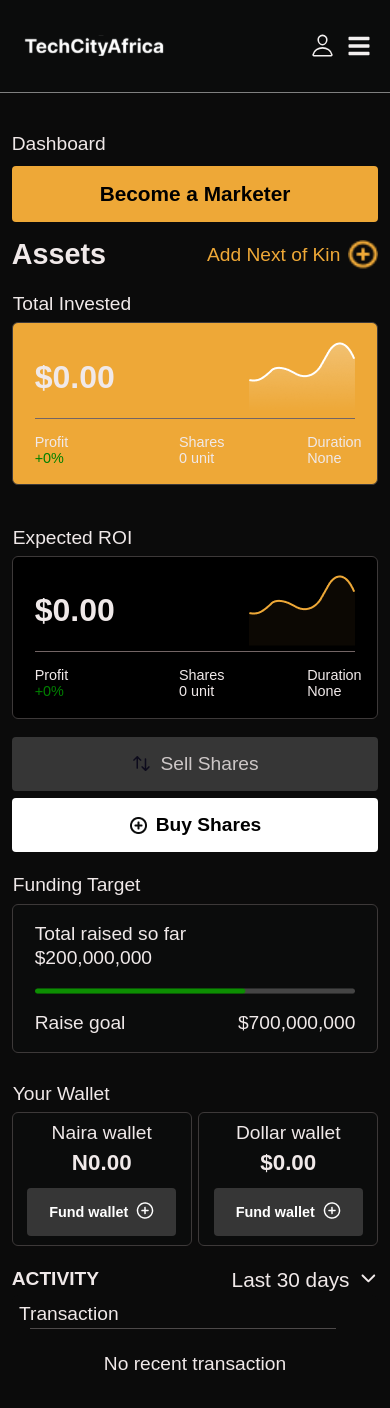
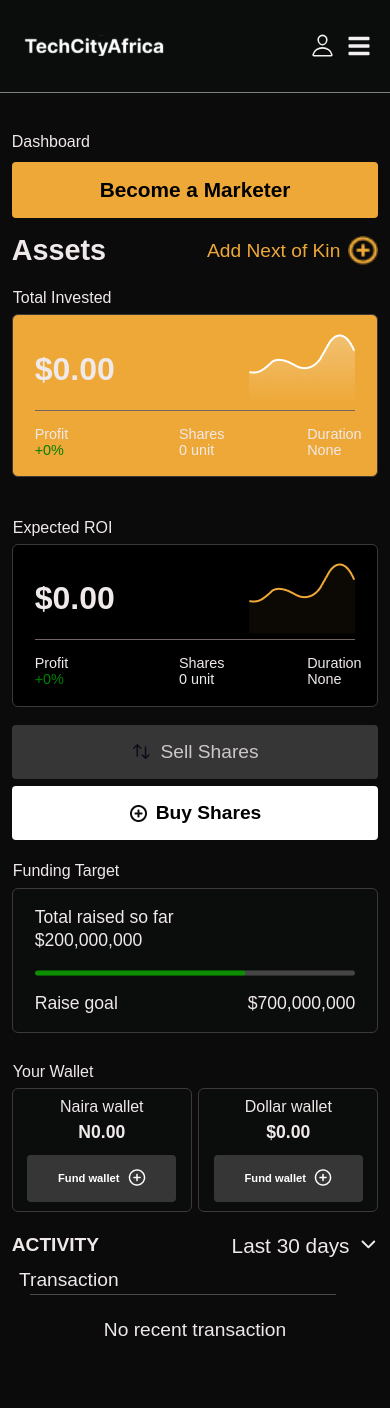
Before and after one commit to onyinyechi-okeke/TechCity, a React (Vite) app: page /InvestorDashboard in a window 390 px wide. Shown: the top 1408 px of the page. Built offline with nearby package versions, Linux system fonts and the light colour scheme.

Commit message:
responsive

```diff
--- a/src/Components/NavBar/NavBar.css
+++ b/src/Components/NavBar/NavBar.css
@@ -94,9 +94,9 @@
   .navbarmobile-align {
     position: absolute;
     top: 0;
-    z-index: 1;
+    z-index: 2;
     width: 100%;
-    height: 100vh;
+    height: 100%;
     background-color: #0B0C0C;
     color: white;
     padding: 4% 3% 25% 2%;
--- a/src/Pages/Dashboards/Dashboard.css
+++ b/src/Pages/Dashboards/Dashboard.css
@@ -571,20 +571,20 @@
 
 @media (max-width: 430px) {
  .ic-container {
-  font-size: 1.2rem;
+  font-size: 1rem;
   padding: 34% 3% 0 3%;
  }
 
  .ic-align10 h4 {
-  font-size: 1.4rem;
+  font-size: 1.1rem;
  }
 
  .ic-align10 button {
-  font-size: 0.9rem;
+  font-size: 0.7rem;
 }
 
 .ic-align4 p {
-  font-size: 1.2rem;
+  font-size: 1.1rem;
 }
 
 
--- a/src/Pages/Home/Home.css
+++ b/src/Pages/Home/Home.css
@@ -86,11 +86,19 @@
 
     .home-align1 p {
         padding-top: 3%;
+        font-size: 0.9rem;
+    }
+
+    .home-align1 h4 {
         font-size: 1.1rem;
     }
 
     .home-header h2{
-        font-size: 1.8rem;
+        font-size: 1.5rem;
+      }
+
+      .home-header p {
+        font-size: 1.3rem;
       }
 
 }
```
